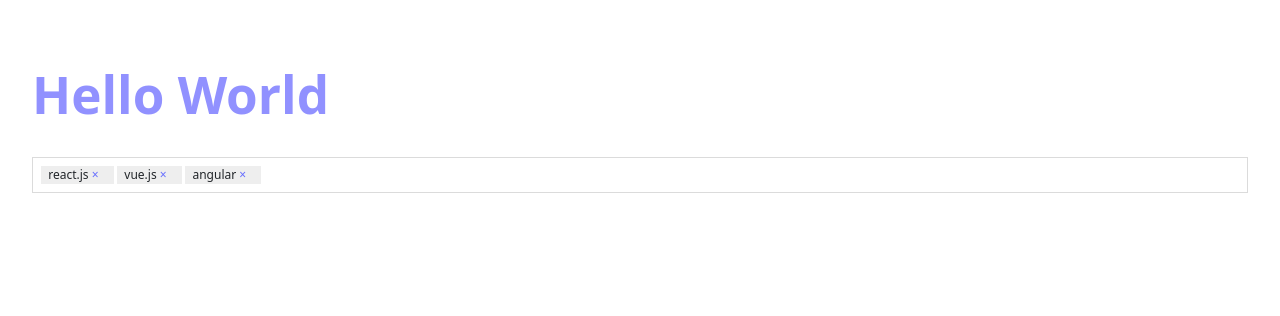
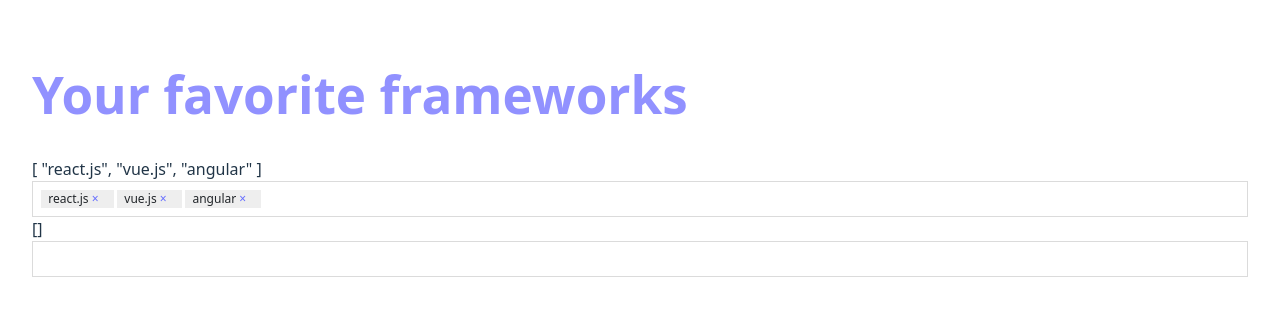
Before and after one commit to darfianardiansyah/learn-vue, a Vue app: page / in a window 1280 px wide. Shown: the top 316 px of the page. Built offline with nearby package versions, Linux system fonts and the light colour scheme.

Commit message:
Component Communication with emitting events

```diff
--- a/src/App.vue
+++ b/src/App.vue
@@ -2,18 +2,26 @@
 export default {
   data: () => ({
     jsFrameworks: ["react.js", "vue.js", "angular"],
+    backendFrameworks: [],
   }),
-  mounted() {
-    setTimeout(() => {
-      this.jsFrameworks.push("svelte.js");
-    }, 3000);
+  methods: {
+    handleChange(tags) {
+      this.jsFrameworks = [...tags];
+    },
   },
 };
 </script>
 
 <template>
-  <h1>Hello World</h1>
-  <tags-input :selected-tags="jsFrameworks" />
+  <h1>Your favorite frameworks</h1>
+  <div>{{ jsFrameworks }}</div>
+  <tags-input :selected-tags="jsFrameworks" @change="handleChange" />
+
+  <div>{{ backendFrameworks }}</div>
+  <tags-input
+    :selected-tags="backendFrameworks"
+    @change="backendFrameworks = [...$event]"
+  />
 </template>
 
 <style>
--- a/src/components/TagsInput.vue
+++ b/src/components/TagsInput.vue
@@ -45,15 +45,18 @@
       return this.tags.includes(this.newTag);
     },
   },
+  emits: ["change"],
   methods: {
     addNewTag() {
       if (this.newTag && !this.isTagExists) {
         this.tags.push(this.newTag);
         this.newTag = "";
+        this.$emit("change", this.tags);
       }
     },
     removeTag(index) {
       this.tags.splice(index, 1);
+      this.$emit("change", this.tags);
     },
     removeLastTag() {
       if (this.newTag.length === 0) {
```
